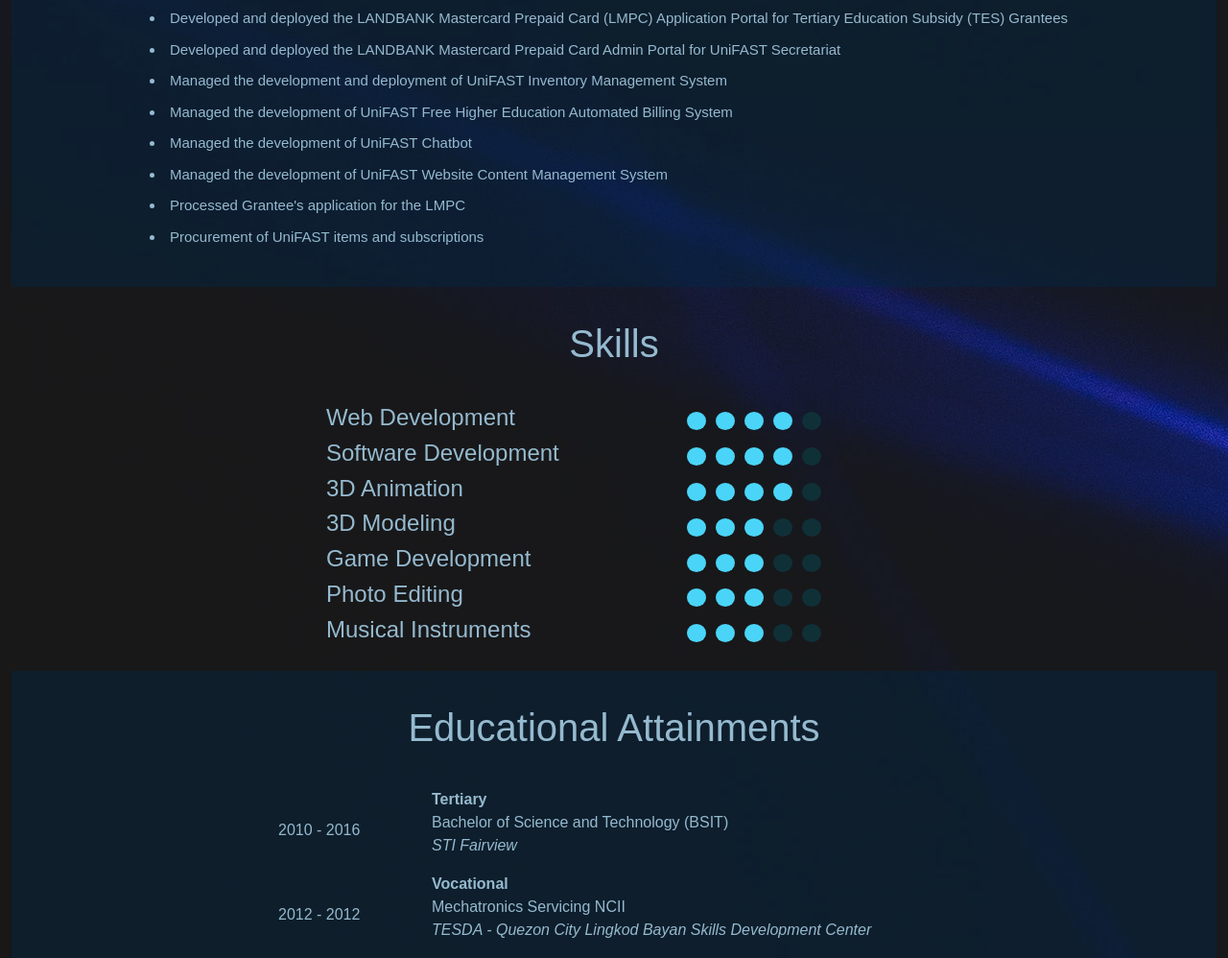
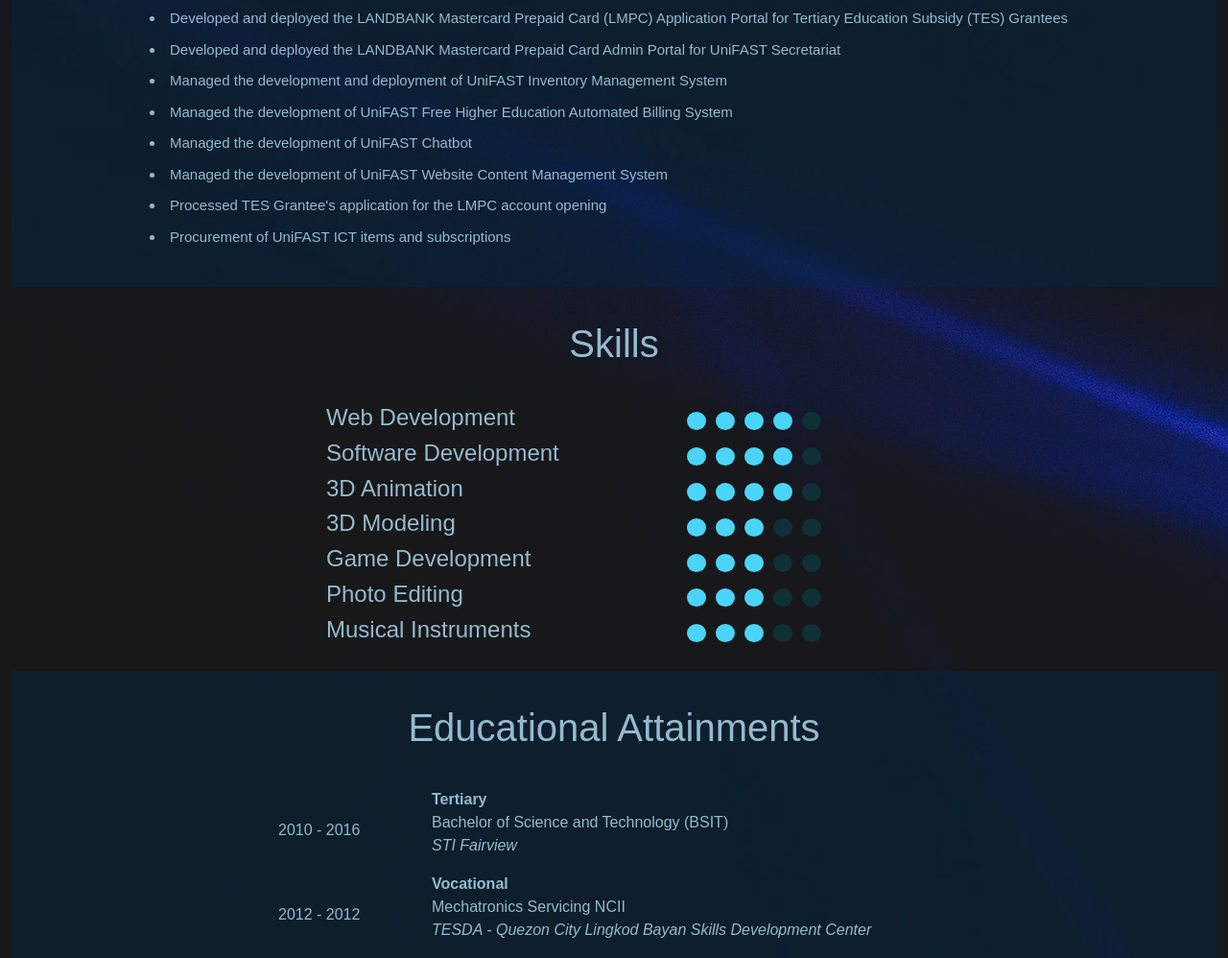
Before and after one commit to JojoBahil/JojoBahil.github.io, a plain HTML site: page index.html in a window 1280 px wide. Shown: the part 922-1920 px from the top of the page at 96% size. Drawn offline with nearby package versions, Linux system fonts and the light colour scheme.

Commit message:
changed some wordings

```diff
--- a/index.html
+++ b/index.html
@@ -250,8 +250,8 @@
                 <li>Managed the development of UniFAST Free Higher Education Automated Billing System</li>
                 <li>Managed the development of UniFAST Chatbot</li>
                 <li>Managed the development of UniFAST Website Content Management System</li>
-                <li>Processed Grantee's application for the LMPC</li>
-                <li>Procurement of UniFAST items and subscriptions</li>
+                <li>Processed TES Grantee's application for the LMPC account opening</li>
+                <li>Procurement of UniFAST ICT items and subscriptions</li>
             </ul>
         </div>
         <div id="skills" data-aos="fade-down" data-aos-duration="3000">
```
